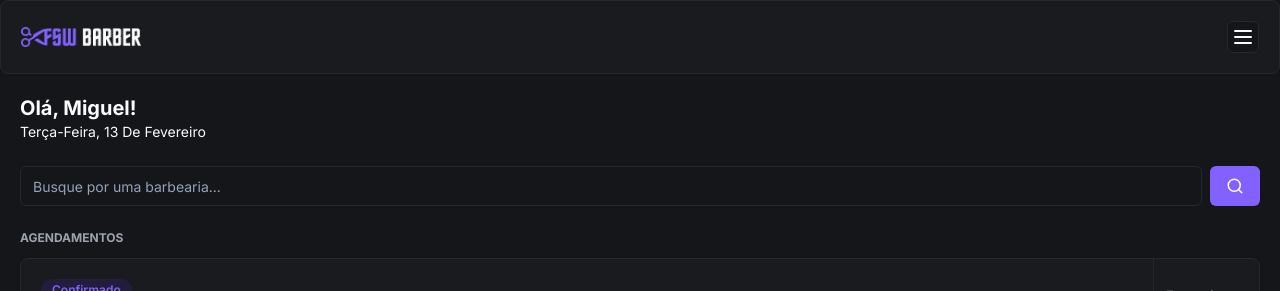
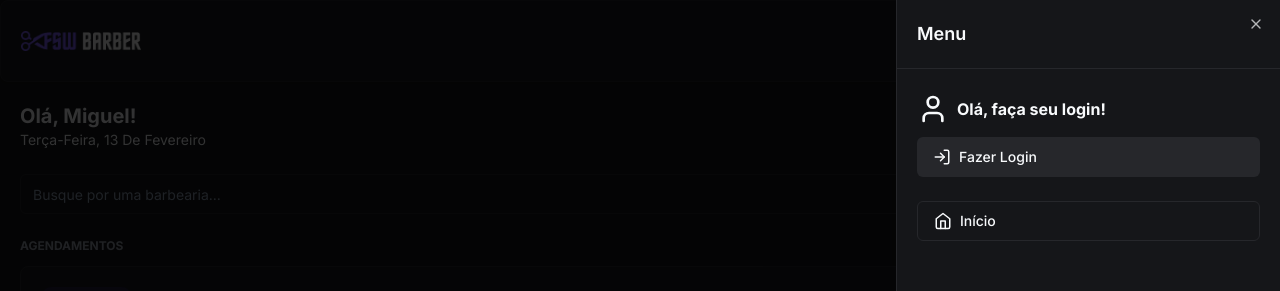
Before and after one commit to rogersene/vintage-barber, a Next.js app: page / in a window 1280 px wide. Both pictures are taken after a click on the button 1243 px from the left and 37 px from the top of the page. Shown: the top 291 px of the page. Built offline with nearby package versions, Linux system fonts and the light colour scheme; no server answers; the database is empty.

Commit message:
feat: add sign and signout

```diff
--- a/app/_components/header.tsx
+++ b/app/_components/header.tsx
@@ -2,20 +2,79 @@
 import Image from "next/image"
 import { Card, CardContent } from "./ui/card"
 import { Button } from "./ui/button"
-import { MenuIcon } from "lucide-react"
-import { signIn } from "next-auth/react"
+import { CalendarIcon, HomeIcon, LogInIcon, LogOutIcon, MenuIcon, UserIcon } from "lucide-react"
+import { signIn, signOut, useSession } from "next-auth/react"
+import { Sheet, SheetContent, SheetHeader, SheetTitle, SheetTrigger } from "./ui/sheet"
+import { Avatar, AvatarImage } from "./ui/avatar"
+import Link from "next/link"
 
 const Header = () => {
-    const handleLoginClick = async () => {
-        await signIn();
-    }
+    const { data, status } = useSession();
+
+    const handleLogoutClick = () => signOut();
+    const handleLoginClick = () => signIn("google");
+
     return (
         <Card>
             <CardContent className="p-5 justify-between items-center flex flex-row">
                 <Image src="/logo.png" alt="FSW Barber" height={22} width={120}  />
-                <Button variant="outline" size="icon" className="h-8 w-8">
-                    <MenuIcon />
-                </Button>
+                <Sheet>
+                    <SheetTrigger asChild>
+                        <Button variant="outline" size="icon">
+                            <MenuIcon />
+                        </Button>
+                    </SheetTrigger>
+
+                    <SheetContent className="p-0">
+                        <SheetHeader className="text-left border-b border-solid border-secondary p-5">
+                            <SheetTitle>Menu</SheetTitle>
+                        </SheetHeader>
+
+                        {data?.user ? (
+                            <div className="flex justify-between px-5 py-6 items-center">
+                                <div className="flex items-center gap-3 ">
+                                    <Avatar>
+                                        <AvatarImage src={data.user.image ?? ""} alt={data.user.name ?? ""} />
+                                    </Avatar>
+                                    <h2 className="font-bold">{data.user.name}</h2>
+                                </div>
+                                <Button variant="secondary" size="icon">
+                                    <LogOutIcon onClick={handleLogoutClick} />
+                                </Button>
+                            </div>
+                        ) : (
+                            <div className="flex flex-col px-5 py-6 gap-3">
+                                <div className="flex items-center gap-2">
+                                    <UserIcon size={32} />
+                                    <h2 className="font-bold">Olá, faça seu login!</h2>
+                                </div>
+                                <Button onClick={handleLoginClick} variant="secondary" className="w-full justify-start">
+                                    <LogInIcon className="mr-2" size={18}/>
+                                    Fazer Login
+                                </Button>
+                            </div>
+                            )}
+                        <div className="flex flex-col gap-3 px-5">
+                                <Button variant="outline" className="justify-start" asChild>
+                                    <Link href="/">
+                                        <HomeIcon size={18} className="mr-2" />
+                                        Início
+                                    </Link>
+                                </Button>
+
+                            {data?.user && (
+                                <Button variant="outline" className="justify-start" asChild>
+                                    <Link href="/bookings">
+                                        <CalendarIcon size={18} className="mr-2" />
+                                        Agendamentos
+                                    </Link>
+                                </Button>
+                            )}
+
+                        </div>
+                    </SheetContent>
+                </Sheet>
+
             </CardContent>
         </Card>
 
--- /dev/null
+++ b/app/_components/ui/sheet.tsx
@@ -0,0 +1,140 @@
+"use client"
+
+import * as React from "react"
+import * as SheetPrimitive from "@radix-ui/react-dialog"
+import { cva, type VariantProps } from "class-variance-authority"
+import { X } from "lucide-react"
+
+import { cn } from "@/app/_lib/utils"
+
+const Sheet = SheetPrimitive.Root
+
+const SheetTrigger = SheetPrimitive.Trigger
+
+const SheetClose = SheetPrimitive.Close
+
+const SheetPortal = SheetPrimitive.Portal
+
+const SheetOverlay = React.forwardRef<
+  React.ElementRef<typeof SheetPrimitive.Overlay>,
+  React.ComponentPropsWithoutRef<typeof SheetPrimitive.Overlay>
+>(({ className, ...props }, ref) => (
+  <SheetPrimitive.Overlay
+    className={cn(
+      "fixed inset-0 z-50 bg-black/80  data-[state=open]:animate-in data-[state=closed]:animate-out data-[state=closed]:fade-out-0 data-[state=open]:fade-in-0",
+      className
+    )}
+    {...props}
+    ref={ref}
+  />
+))
+SheetOverlay.displayName = SheetPrimitive.Overlay.displayName
+
+const sheetVariants = cva(
+  "fixed z-50 gap-4 bg-background p-6 shadow-lg transition ease-in-out data-[state=open]:animate-in data-[state=closed]:animate-out data-[state=closed]:duration-300 data-[state=open]:duration-500",
+  {
+    variants: {
+      side: {
+        top: "inset-x-0 top-0 border-b data-[state=closed]:slide-out-to-top data-[state=open]:slide-in-from-top",
+        bottom:
+          "inset-x-0 bottom-0 border-t data-[state=closed]:slide-out-to-bottom data-[state=open]:slide-in-from-bottom",
+        left: "inset-y-0 left-0 h-full w-3/4 border-r data-[state=closed]:slide-out-to-left data-[state=open]:slide-in-from-left sm:max-w-sm",
+        right:
+          "inset-y-0 right-0 h-full w-3/4  border-l data-[state=closed]:slide-out-to-right data-[state=open]:slide-in-from-right sm:max-w-sm",
+      },
+    },
+    defaultVariants: {
+      side: "right",
+    },
+  }
+)
+
+interface SheetContentProps
+  extends React.ComponentPropsWithoutRef<typeof SheetPrimitive.Content>,
+    VariantProps<typeof sheetVariants> {}
+
+const SheetContent = React.forwardRef<
+  React.ElementRef<typeof SheetPrimitive.Content>,
+  SheetContentProps
+>(({ side = "right", className, children, ...props }, ref) => (
+  <SheetPortal>
+    <SheetOverlay />
+    <SheetPrimitive.Content
+      ref={ref}
+      className={cn(sheetVariants({ side }), className)}
+      {...props}
+    >
+      {children}
+      <SheetPrimitive.Close className="absolute right-4 top-4 rounded-sm opacity-70 ring-offset-background transition-opacity hover:opacity-100 focus:outline-none focus:ring-2 focus:ring-ring focus:ring-offset-2 disabled:pointer-events-none data-[state=open]:bg-secondary">
+        <X className="h-4 w-4" />
+        <span className="sr-only">Close</span>
+      </SheetPrimitive.Close>
+    </SheetPrimitive.Content>
+  </SheetPortal>
+))
+SheetContent.displayName = SheetPrimitive.Content.displayName
+
+const SheetHeader = ({
+  className,
+  ...props
+}: React.HTMLAttributes<HTMLDivElement>) => (
+  <div
+    className={cn(
+      "flex flex-col space-y-2 text-center sm:text-left",
+      className
+    )}
+    {...props}
+  />
+)
+SheetHeader.displayName = "SheetHeader"
+
+const SheetFooter = ({
+  className,
+  ...props
+}: React.HTMLAttributes<HTMLDivElement>) => (
+  <div
+    className={cn(
+      "flex flex-col-reverse sm:flex-row sm:justify-end sm:space-x-2",
+      className
+    )}
+    {...props}
+  />
+)
+SheetFooter.displayName = "SheetFooter"
+
+const SheetTitle = React.forwardRef<
+  React.ElementRef<typeof SheetPrimitive.Title>,
+  React.ComponentPropsWithoutRef<typeof SheetPrimitive.Title>
+>(({ className, ...props }, ref) => (
+  <SheetPrimitive.Title
+    ref={ref}
+    className={cn("text-lg font-semibold text-foreground", className)}
+    {...props}
+  />
+))
+SheetTitle.displayName = SheetPrimitive.Title.displayName
+
+const SheetDescription = React.forwardRef<
+  React.ElementRef<typeof SheetPrimitive.Description>,
+  React.ComponentPropsWithoutRef<typeof SheetPrimitive.Description>
+>(({ className, ...props }, ref) => (
+  <SheetPrimitive.Description
+    ref={ref}
+    className={cn("text-sm text-muted-foreground", className)}
+    {...props}
+  />
+))
+SheetDescription.displayName = SheetPrimitive.Description.displayName
+
+export {
+  Sheet,
+  SheetPortal,
+  SheetOverlay,
+  SheetTrigger,
+  SheetClose,
+  SheetContent,
+  SheetHeader,
+  SheetFooter,
+  SheetTitle,
+  SheetDescription,
+}
--- a/package.json
+++ b/package.json
@@ -15,6 +15,7 @@
     "@auth/prisma-adapter": "^1.1.0",
     "@prisma/client": "^5.8.1",
     "@radix-ui/react-avatar": "^1.0.4",
+    "@radix-ui/react-dialog": "^1.0.5",
     "@radix-ui/react-slot": "^1.0.2",
     "class-variance-authority": "^0.7.0",
     "clsx": "^2.1.0",
```
Also changed, not shown: 1 other file (tests, documents, lock files or other folders).
